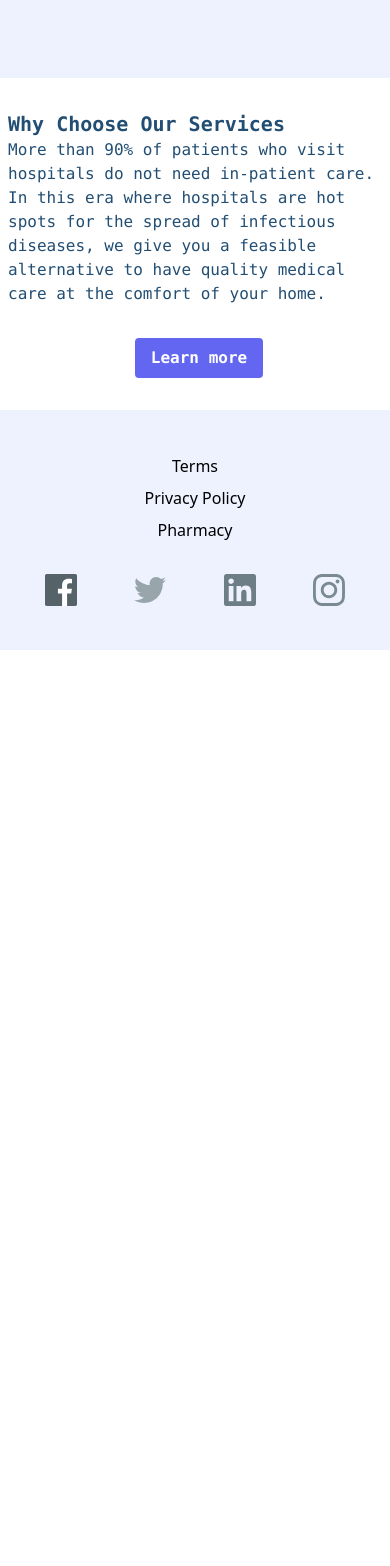
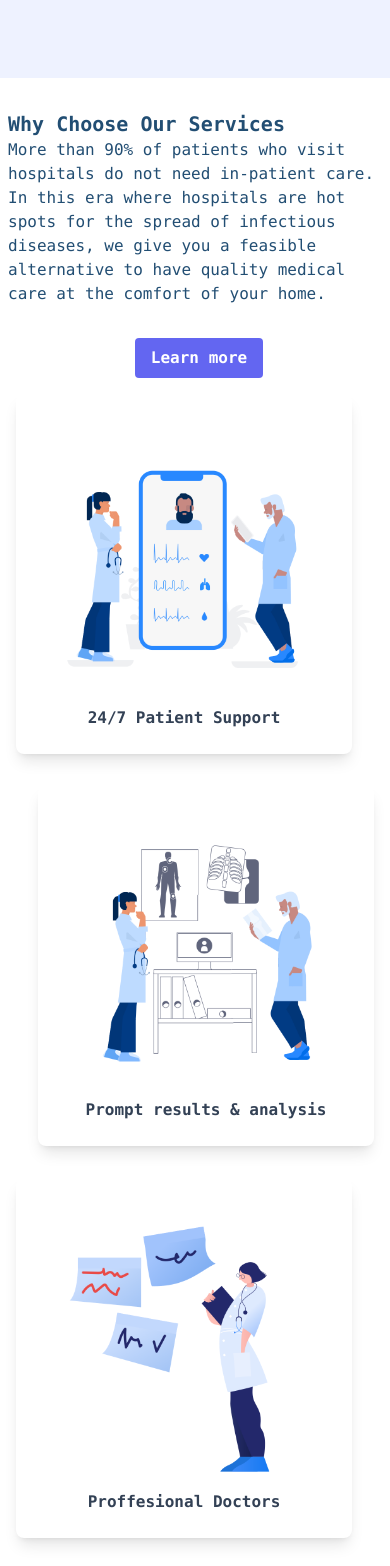
Before and after one commit to jbuyu/realdoc, a Next.js app: page / in a window 390 px wide. Shown: the part 595-2161 px from the top of the page. Before the commit the page ends 1245 px from the top, so only its background shows below. Built offline with nearby package versions, Linux system fonts and the light colour scheme.

Commit message:
adds contacts

```diff
--- a/components/Choice.js
+++ b/components/Choice.js
@@ -2,19 +2,19 @@ import Link from 'next/link'
 import React from 'react'
 
 const Choice = () => (
-  <div className="mx-auto max-w-9xl md:bg-[url('/bgpattern1.svg')] bg-cover bg-no-repeat pt-8 md:pt-0">
+  <div className="mx-auto max-w-9xl bg-cover bg-no-repeat pt-8 md:bg-[url('/bgpattern1.svg')] md:pt-0">
     <div className="bg-[url('/lightblob.svg ')]bg-center flex items-center justify-between ">
-      <div className="relative flex md:w-3/5 flex-col md:items-center md:justify-center pl-2 md:pd-0 ">
-        <div className="md:w-2/3 text-xl md:text-2xl font-extrabold text-[#224E73]">
+      <div className="md:pd-0 relative flex flex-col pl-2 md:w-3/5 md:items-center md:justify-center ">
+        <div className="text-xl font-extrabold text-[#224E73] md:w-2/3 md:text-2xl">
           Why Choose Our Services
         </div>
-        <div className="md:w-2/3  text-[#224E73] ">
+        <div className="text-[#224E73]  md:w-2/3 ">
           More than 90% of patients who visit hospitals do not need in-patient
           care. In this era where hospitals are hot spots for the spread of
           infectious diseases, we give you a feasible alternative to have
           quality medical care at the comfort of your home.
         </div>
-        <div className="md:w-2/3 pt-8 md:pt-4 flex justify-center md:justify-start ">
+        <div className="flex justify-center pt-8 md:w-2/3 md:justify-start md:pt-4 ">
           <button className="hover:-translate-1 inline-flex rounded bg-indigo-500 py-2 px-4 font-bold text-white transition ease-in-out hover:scale-110 hover:bg-indigo-700">
             <Link href="/Services">
               <span>Learn more</span>
@@ -22,7 +22,7 @@ const Choice = () => (
           </button>
         </div>
       </div>
-      <div className="hidden md:flex w-2/5 flex-col items-center justify-center">
+      <div className="hidden w-2/5 flex-col items-center justify-center md:flex">
         <div className="flex w-full p-4">
           <div className=" flex-start flex ">
             <div className="block max-w-sm cursor-pointer rounded-lg bg-white p-6 shadow-lg transition ease-in-out hover:scale-110">
@@ -55,6 +55,38 @@ const Choice = () => (
         </div>
       </div>
     </div>
+    <div className="flex  flex-col items-center justify-center md:hidden">
+      <div className="flex w-full p-4">
+        <div className=" flex-start flex ">
+          <div className="block max-w-sm cursor-pointer rounded-lg bg-white p-6 shadow-lg transition ease-in-out hover:scale-110">
+            <div className="flex flex-col items-center justify-center">
+              <img src="/professional.png" alt="" className="w-72" />
+              <div className="font-semibold">24/7 Patient Support </div>
+            </div>
+          </div>
+        </div>
+      </div>
+      <div className="  flex w-full  justify-end p-4 ">
+        <div className="flex items-end justify-items-end">
+          <div className=" max-w-sm cursor-pointer rounded-lg bg-white p-6 shadow-lg transition ease-in-out hover:scale-110">
+            <div className="flex  flex-col items-center justify-center ">
+              <img src="/caring.png" alt="" className="w-72" />
+              <div className="font-semibold">Prompt results & analysis</div>
+            </div>
+          </div>
+        </div>
+      </div>
+      <div className="flex w-full p-4">
+        <div className="flex-start flex">
+          <div className="block max-w-sm cursor-pointer rounded-lg bg-white p-6 shadow-lg transition ease-in-out hover:scale-110">
+            <div className="flex flex-col items-center justify-center ">
+              <img src="/notes.png" alt="" className="w-72" />
+              <div className="font-semibold">Proffesional Doctors</div>
+            </div>
+          </div>
+        </div>
+      </div>
+    </div>
   </div>
 )
 
--- a/components/Footer.js
+++ b/components/Footer.js
@@ -16,10 +16,9 @@ const Footer = () => (
     </Link>
     <div className="flex w-full justify-around md:w-1/5 ">
       <div className="flex w-full flex-col ">
-        <div className="flex flex-col items-center space-y-2 pb-8 md:items-start md:pb-0 ">
-          <div>Terms</div>
-          <div>Privacy Policy</div>
-          <div>Pharmacy</div>
+        <div className="flex flex-col items-center space-y-2 pb-8 md:hidden md:items-start md:pb-0 ">
+          <div className="text-[#224E73] text-lg ">&copy; Star Homecare Services</div>
+          <div className="text-[#224E73] text-lg">+254700249154</div>
         </div>
         <div className="hidden justify-center py-4 font-semibold md:flex md:justify-start">
           Get In Touch
--- a/pages/About.js
+++ b/pages/About.js
@@ -55,11 +55,11 @@ const About = () => (
           />
         </div>
       </div>
-      <div className="mt-32 flex w-full flex-col items-start justify-start md:mt-8">
+      <div className="mt-36 flex w-full flex-col items-start justify-start md:mt-8">
         <div className="flex w-full justify-center mt-24 md:mt-0 py-4 text-2xl font-extrabold text-[#224E73] ">
           Feedback &amp; Testimonials
         </div>
-        <div className="mt-6 flex w-full flex-col items-center justify-center space-x-0  md:mt-12 md:flex-row md:space-x-10 ">
+        <div className="mt-2 flex w-full flex-col items-center justify-center space-x-0  md:mt-12 md:flex-row md:space-x-10 ">
           {testimonialArray.map(({ id, icon, comment, name, image }) => (
             <div
               key={id}
```
